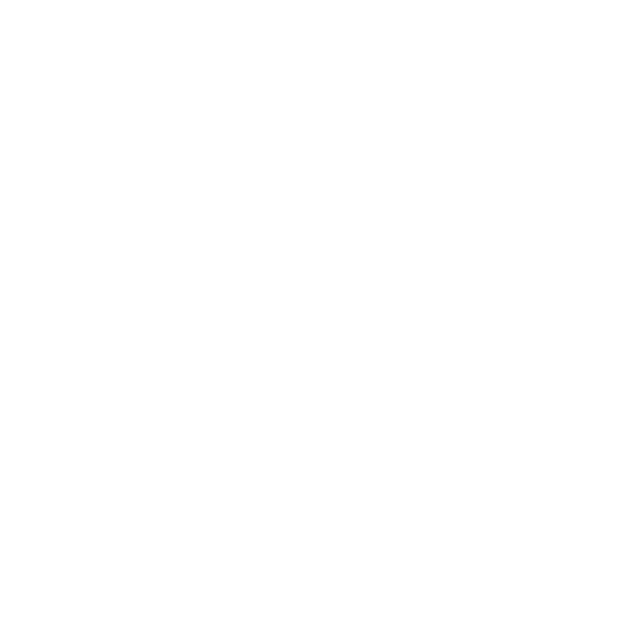
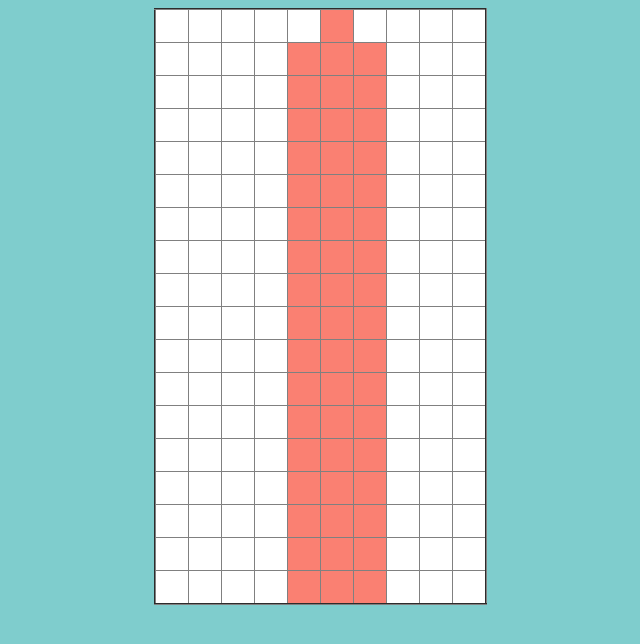
Before and after one commit to milalina/tetris, a plain HTML site: page index.html in a window 1280 px wide. Shown: the whole page, without its empty margins (328-968 px from the left). Drawn offline with Linux system fonts and the light colour scheme.

Commit message:
1-st element

```diff
--- a/index.html
+++ b/index.html
@@ -1,13 +1,15 @@
 <!DOCTYPE html>
 <html lang="en">
+
 <head>
-    <meta charset="UTF-8">
-    <meta name="viewport" content="width=device-width, initial-scale=1.0">
-    <meta http-equiv="X-UA-Compatible" content="ie=edge">
+    <meta charset="utf-8">
+    <title>Tetris</title>
     <link rel="stylesheet" href="styles.css">
-    <title>Tetris</title>
 </head>
 <body>
+    <table id="tetris-grid">
+
+    </table>
     <script src="main.js"></script>
 </body>
 </html>
--- a/main.js
+++ b/main.js
@@ -0,0 +1,47 @@
+
+generate_tetris_grid()
+
+function generate_tetris_grid(){
+  var rows=18;
+  var cols=10;
+    var grid = document.getElementById("tetris-grid");
+    var tblBody = document.createElement("tbody");
+    for (var i = 0; i<rows; i++) {
+        var row = document.createElement("tr");
+        for (var j=0; j<cols; j++) {
+          var cell = document.createElement("td");
+          cell.id="r"+i+"c"+j
+          //var cellText = document.createTextNode("cell in row "+i+", column "+j);
+          //cell.appendChild(cellText);
+          row.appendChild(cell);
+        }
+        tblBody.appendChild(row);
+    }
+ grid.appendChild(tblBody);
+ grid.setAttribute("border", "2");
+ //element_moving_vertically()
+ callShortT()
+}
+
+ function callShortT(){
+ // j = 5;
+  var k;
+  var i;
+  for(var k=0; k<18; k++){
+    i=k;
+    j=5;
+    var short_T=[];
+    var a = "r"+i+"c"+j;
+    var b = "r"+(++i)+"c"+(--j);
+    var c = "r"+(i)+"c"+(++j);
+    var d = "r"+(i)+"c"+(++j);
+    short_T.push(a,b,c,d);
+    element_moving_vertically(short_T);
+  }
+}
+
+ function element_moving_vertically(array){
+  for(i in array){
+    document.getElementById(array[i]+"").style.backgroundColor="salmon"
+  }
+}
--- a/styles.css
+++ b/styles.css
@@ -0,0 +1,22 @@
+body{
+    background-color:#7FCDCD;
+    width: 100%;
+}
+table {
+    margin: 0 auto;
+    background-color: white;
+}
+
+#tetris-grid{
+    border-collapse: collapse;
+
+}
+
+td{
+    width: 30px;
+    height: 30px;
+}
+
+.short-t{
+background-color: salmon;
+}
```
